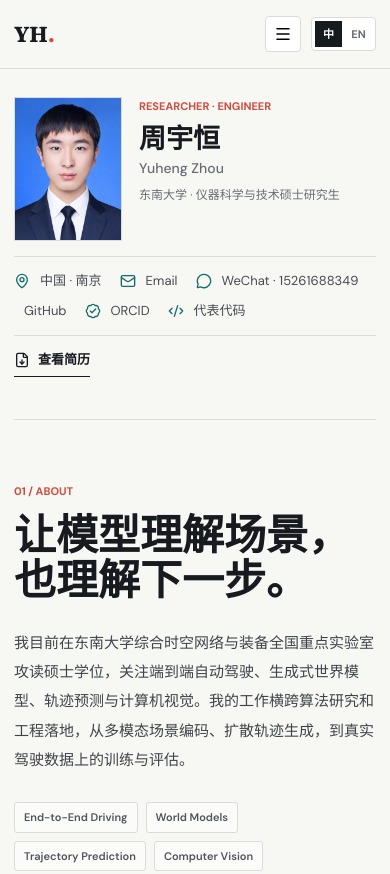
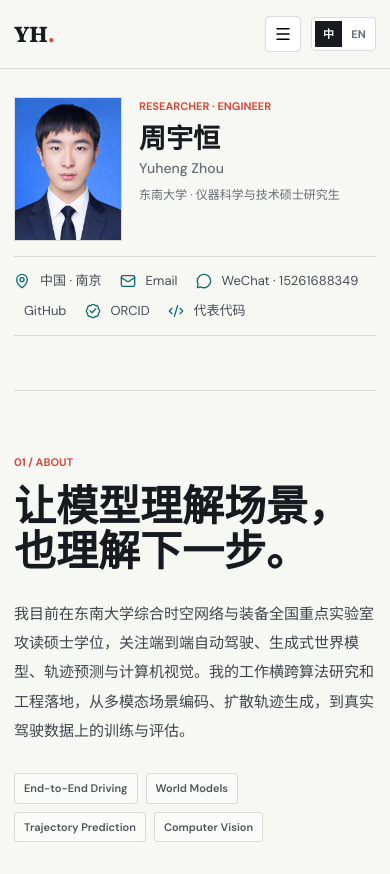
Before and after one commit to Firmament8/Firmament8.github.io, a plain HTML site: page index.html in a window 390 px wide. Shown: the top 874 px of the page. Drawn offline with nearby package versions, Linux system fonts and the light colour scheme; some icons are missing.

Commit message:
Remove public resume download

```diff
--- a/index.html
+++ b/index.html
@@ -55,9 +55,6 @@
         <li><a href="https://github.com/Firmament8/UAV_DET" target="_blank" rel="noreferrer"><i data-lucide="code-2"></i><span data-cn="代表代码" data-en="Featured code">代表代码</span></a></li>
       </ul>
 
-      <a class="resume-link" href="assets/resume.pdf" target="_blank">
-        <i data-lucide="file-down"></i><span data-cn="查看简历" data-en="View résumé">查看简历</span>
-      </a>
     </aside>
 
     <main id="main">
--- a/styles.css
+++ b/styles.css
@@ -47,8 +47,6 @@ button { font: inherit; }
 .contact-list li + li { margin-top: 11px; }
 .contact-list svg { flex: 0 0 auto; width: 16px; height: 16px; color: var(--teal); }
 .contact-list a:hover { color: var(--red); }
-.resume-link { display: inline-flex; align-items: center; gap: 8px; padding-bottom: 4px; border-bottom: 1px solid var(--ink); font-size: 13px; font-weight: 700; text-decoration: none; }
-.resume-link svg { width: 16px; }
 
 main { min-width: 0; }
 .section { padding: 54px 0; border-bottom: 1px solid var(--line); }
@@ -145,7 +143,6 @@ footer svg { width: 14px; }
   .profile-copy { align-self: end; }
   .contact-list { display: flex; flex-wrap: wrap; gap: 8px 18px; margin: 15px 0 12px; padding: 13px 0; }
   .contact-list li + li { margin: 0; }
-  .resume-link { width: max-content; }
   .intro { min-height: auto; }
   .featured-project { grid-template-columns: 1fr; grid-template-rows: 320px auto; }
 }
@@ -157,7 +154,7 @@ footer svg { width: 14px; }
   .profile-photo { width: 108px; }
   .profile h1 { font-size: 27px; }
   .profile-role { font-size: 12px; }
-  .contact-list, .resume-link { grid-column: 1 / -1; }
+  .contact-list { grid-column: 1 / -1; }
   .section { padding: 58px 0; }
   .intro { padding-top: 62px; }
   .intro h2 { font-size: 42px; }
```
Also changed, not shown: 1 other file.
